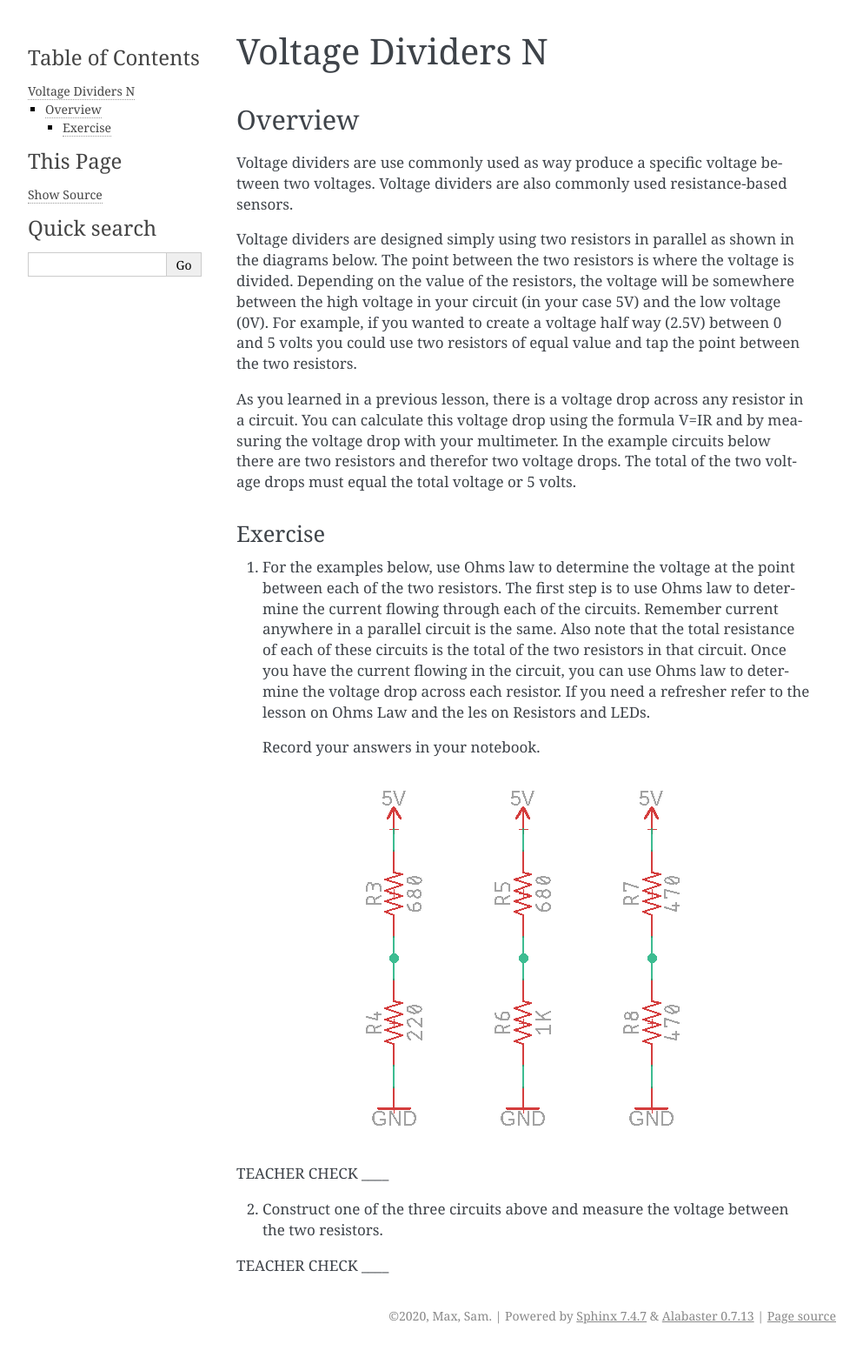
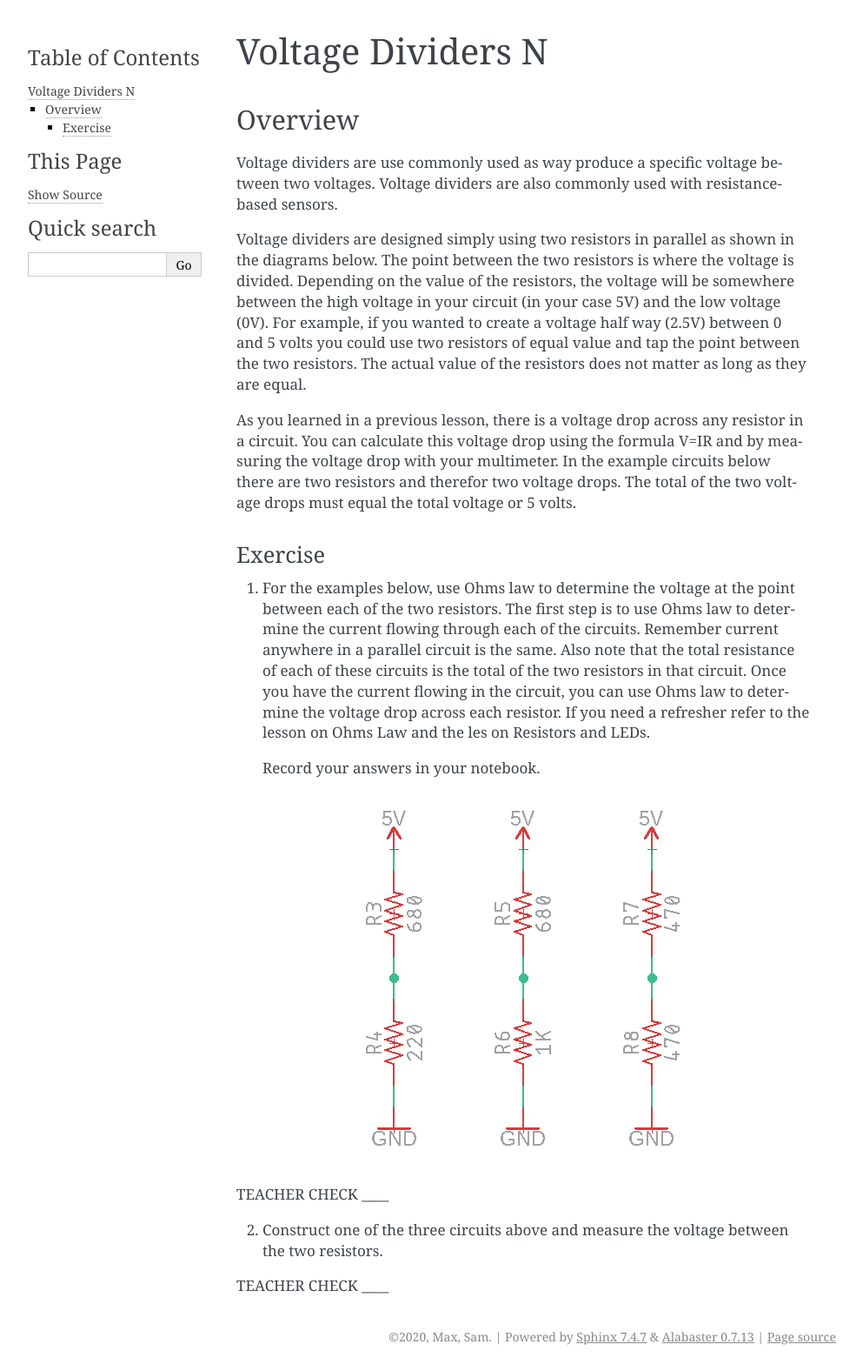
Before and after one commit to maxtkc/mvths-wiki, a Sphinx documentation site: the page built from docs/019a-voltage-dividers.rst, in a window 1280 px wide. Shown: the whole page at 87% size, without its empty margins (148-1141 px from the left). Built offline with Sphinx 7.4.7, drawn with Linux system fonts in a browser that asks for light colours; pages that are not in the unit, such as notebooks, are missing from menus; before the commit the page ends 1552 px from its top, so only the background shows below that.

Commit message:
Update 019a-voltage-dividers.rst

```diff
--- a/docs/019a-voltage-dividers.rst
+++ b/docs/019a-voltage-dividers.rst
@@ -4,15 +4,11 @@ Voltage Dividers N
 Overview
 --------
 
-Voltage dividers are use commonly used as way produce a specific voltage between two voltages. Voltage dividers are also commonly used resistance-based sensors.
+Voltage dividers are use commonly used as way produce a specific voltage between two voltages. Voltage dividers are also commonly used with resistance-based sensors.
 
-Voltage dividers are designed simply using two resistors in parallel as shown in the diagrams below. The point between the two resistors is where the voltage is divided.
-Depending on the value of the resistors, the voltage will be somewhere between the high voltage in your circuit (in your case 5V) and the low voltage (0V).
-For example, if you wanted to create a voltage half way (2.5V) between 0 and 5 volts you could use two resistors of equal value and tap the point between the two resistors.
+Voltage dividers are designed simply using two resistors in parallel as shown in the diagrams below. The point between the two resistors is where the voltage is divided.  Depending on the value of the resistors, the voltage will be somewhere between the high voltage in your circuit (in your case 5V) and the low voltage (0V). For example, if you wanted to create a voltage half way (2.5V) between 0 and 5 volts you could use two resistors of equal value and tap the point between the two resistors. The actual value of the resistors does not matter as long as they are equal.
 
-As you learned in a previous lesson, there is a voltage drop across any resistor in a circuit. You can calculate this voltage drop using the formula V=IR and by
-measuring the voltage drop with your multimeter. In the example circuits below there are two resistors and therefor two voltage drops. The total of the two voltage drops
-must equal the total voltage or 5 volts.
+As you learned in a previous lesson, there is a voltage drop across any resistor in a circuit. You can calculate this voltage drop using the formula V=IR and by measuring the voltage drop with your multimeter. In the example circuits below there are two resistors and therefor two voltage drops. The total of the two voltage drops must equal the total voltage or 5 volts.
 
 Exercise
 ~~~~~~~~
```
